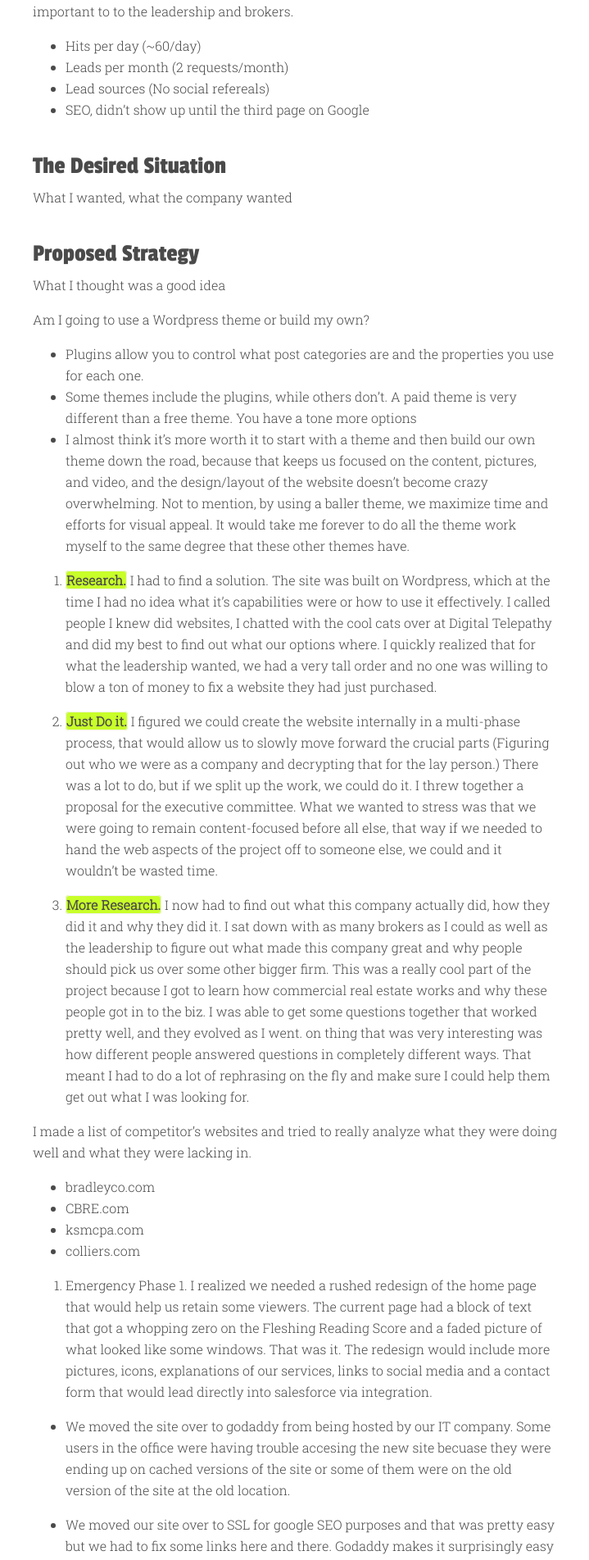
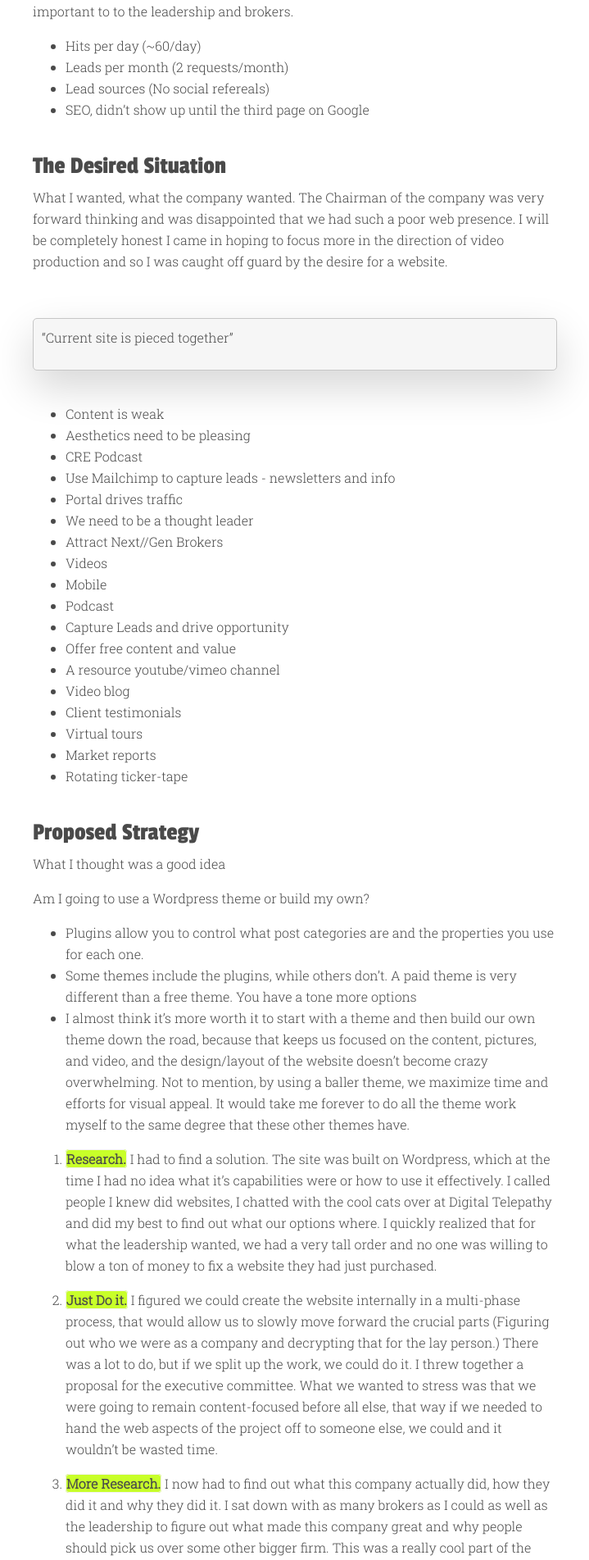
Before and after one commit to theHsEdition/PatrickHanus.com, a Jekyll site: the page built from _projects/resource.md, in a window 1280 px wide. Shown: the part 967-2870 px from the top of the page at 82% size, without its empty margins (280-999 px from the left). Built offline with Jekyll 4.4.1, drawn with Linux system fonts in a browser that asks for light colours.

Commit message:
Updates to RESOURCE Project

```diff
--- a/_projects/resource.md
+++ b/_projects/resource.md
@@ -27,7 +27,29 @@ When I first came as Digital Marketing Coordinator, RESOURCE had just finished c
 - SEO, didn’t show up until the third page on Google
 
 ## The Desired Situation
-What I wanted, what the company wanted
+What I wanted, what the company wanted. The Chairman of the company was very forward thinking and was disappointed that we had such a poor web presence. I will be completely honest I came in hoping to focus more in the direction of video production and so I was caught off guard by the desire for a website.
+
+
+> “Current site is pieced together”
+
+- Content is weak
+- Aesthetics need to be pleasing
+- CRE Podcast
+- Use Mailchimp to capture leads - newsletters and info
+- Portal drives traffic
+- We need to be a thought leader
+- Attract Next//Gen Brokers
+- Videos
+- Mobile
+- Podcast
+- Capture Leads and drive opportunity
+- Offer free content and value
+- A resource youtube/vimeo channel
+- Video blog
+- Client testimonials
+- Virtual tours
+- Market reports
+- Rotating ticker-tape
 
 ## Proposed Strategy
 What I thought was a good idea
```
